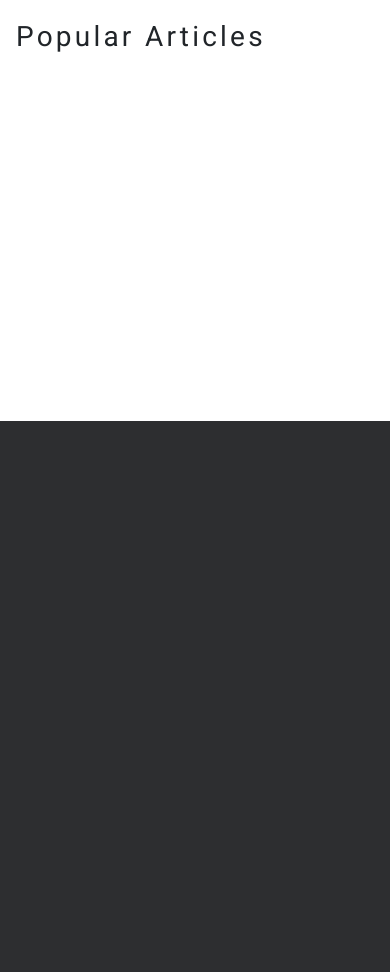
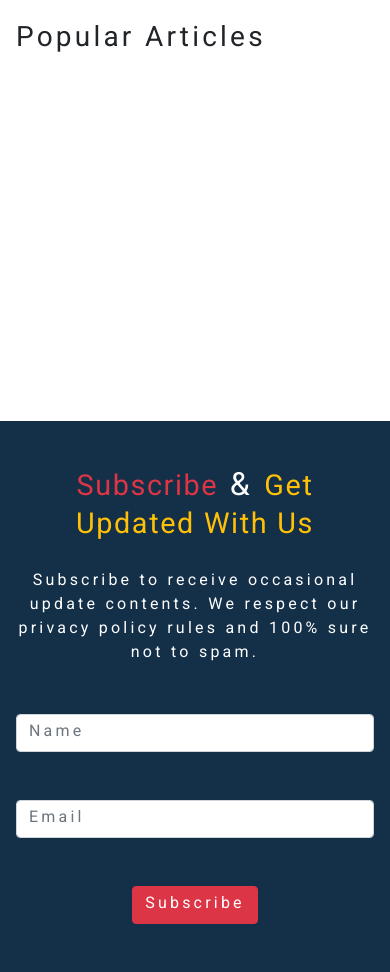
Before and after one commit to 4PHRODIT3/Kawi-Blog, a PHP site: page / in a window 390 px wide. Shown: the part 1594-2566 px from the top of the page. Before the commit the page ends 2015 px from the top, so only its background shows below. Run offline with PHP 8.4, Linux system fonts and the light colour scheme; data that the repository does not hold is empty; some libraries are stand-ins or nearby versions.

Commit message:
Added Newsletter Subscription and Email Validation

```diff
--- a/assets/css/front-panel.css
+++ b/assets/css/front-panel.css
@@ -9,6 +9,7 @@
 :root {
   --dark: #181a1c;
   --dark-50: #2a2e2e;
+  --light: #fff;
 }
 
 .nav {
@@ -275,6 +276,15 @@ span {
   padding: 5px 10px;
 }
 
+.newsletter-subscription-container {
+  min-height: 50vh;
+}
+
+.newsletter-subscription {
+  background: #142f48;
+  color: var(--light);
+}
+
 @media only screen and (max-width: 1200px) {
   .custom-nav {
     display: flex !important;
--- a/core/Controllers/UserController.php
+++ b/core/Controllers/UserController.php
@@ -42,6 +42,9 @@ class UserController
         }
         if ($user_data['password'] != $user_data['confirm-password']) {
             redirect('/user/register', '?error=Passwords Must Be The Same');
+        }
+        if (validateEmail($user_data['email'])) {
+            redirect('/user/login', "?error=Invalid Email Format!");
         }
         $key = randomKeyGen();
         $insert_data = [
--- a/core/helperFunctions.php
+++ b/core/helperFunctions.php
@@ -60,10 +60,14 @@ function includeFiles($files, $file_type)
 function printAlert()
 {
     if (isset($_GET['error'])) {
-        echo "<div class='alert alert-danger' role='alert'>".$_GET['error']."</div>";
+        echo "<div class='alert  alert-danger alert-dismissible fade show' role='alert'>".$_GET['error']."<button type='button' class='close' data-dismiss='alert' aria-label='Close'>
+        <span aria-hidden='true'>&times;</span>
+      </button> </div>";
     }
     if (isset($_GET['success'])) {
-        echo "<div class='alert alert-success' role='alert'>".$_GET['success']."</div>";
+        echo "<div class='alert  alert-success alert-dismissible fade show' role='alert'>".$_GET['success']."<button type='button' class='close' data-dismiss='alert' aria-label='Close'>
+        <span aria-hidden='true'>&times;</span>
+      </button></div>";
     }
 }
 
@@ -199,3 +203,11 @@ function generateDates($today, $count)
     }
     return $dates;
 }
+
+function validateEmail($email)
+{
+    if (filter_var($email, FILTER_VALIDATE_EMAIL)) {
+        return true;
+    }
+    return false;
+}
--- a/routes.php
+++ b/routes.php
@@ -10,9 +10,11 @@ $router->get('user/register', [UserController::class,'register']);
 $router->get("user/logout", [UserController::class,'logoutUser']);
 $router->get('user/verify', [UserController::class,'verifyUser']);
 $router->get('search', [HomeController::class,'searchArticles']);
+$router->get("newsletter/subscribe/verification", [SubscriberController::class,'verifySubscriber']);
 
 $router->post("user/register", [UserController::class,'createUser']);
 $router->post("user/login", [UserController::class,'loginUser']);
+$router->post("newsletter/subscribe", [SubscriberController::class,'subscribe']);
 
 /*
     * Routes for only Super User (Admin)
--- a/view/article_detail.view.php
+++ b/view/article_detail.view.php
@@ -67,6 +67,6 @@ require "./view/template/front-panel.view.php";
 </div>
 
 <?php
-
-require "./view/template/footer.view.php"
+require "./view/template/front-panel-footer.view.php";
+require "./view/template/footer.view.php";
 ?>
--- a/view/frontpanel_search.view.php
+++ b/view/frontpanel_search.view.php
@@ -86,6 +86,6 @@ foreach ($search_results as $key => $value) {
 
 
 <?php
-
-require "./view/template/footer.view.php"
+require "./view/template/front-panel-footer.view.php";
+require "./view/template/footer.view.php";
 ?>
--- a/view/index.view.php
+++ b/view/index.view.php
@@ -30,6 +30,13 @@ $popular_articles = [];
                 </div>
             <?php endforeach ?>
         </div>
+        <?php if (isset($_GET['error'])): ?>
+            <div class="row">
+                <div class="col-12 px-3 px-md-5 pt-4">
+                    <?php printAlert() ?>
+                </div>
+            </div>
+        <?php endif ?>
         <div class="row min-vh-100">
 
             <div class="col-12 col-xl-9 px-3 px-md-5 py-4">
@@ -56,7 +63,7 @@ $popular_articles = [];
                     <?php endforeach ?>
                 </div>
             </div>
-            <div class="col-12 col-xl-3 px-3 px-md-5 py-4">
+            <div class="col-12 col-xl-3 px-3 px-md-5 pl-xl-0 py-4">
                 <h3 class="mb-4">Popular Articles</h3>
                 <div class="row">
                     <?php foreach ($popular_articles as $popular_article): ?>
@@ -84,6 +91,6 @@ $popular_articles = [];
 
 
 <?php
-
+require "./view/template/front-panel-footer.view.php";
 require "./view/template/footer.view.php"
 ?>
--- a/view/template/front-panel-footer.view.php
+++ b/view/template/front-panel-footer.view.php
@@ -1,2 +1,26 @@
 <?php
-// Subscribe to receive occasional update contents.
+
+?>
+<div class="row">
+    <div class="col-12 newsletter-subscription-container p-0">
+        <div class="newsletter-subscription w-100 h-100 d-flex align-items-center justify-content-center">
+            <div class="text-center px-3 px-md-5 py-5 p-xl-0">
+                <h2><span class="text-danger">Subscribe</span> & <span class="text-warning">Get Updated  With Us</span></h2>
+                <p class="my-4">Subscribe to receive occasional update contents. We respect our privacy policy rules and 100% sure not to spam.</p>
+                <form class="mt-5 mx-auto" action="/newsletter/subscribe" method="POST">
+                    <div class="form-row ">
+                        <div class="col-12 col-lg-5 form-group mb-5">
+                            <input type="text" required class="form-control" name="name" placeholder="Name">
+                        </div>
+                        <div class="col-12 col-lg-5 form-group mb-5 ">
+                            <input type="email" required class="form-control" name="email" placeholder="Email">
+                        </div>
+                        <div class="col-12 col-lg-1">
+                            <button class="btn btn-danger">Subscribe</button>
+                        </div>
+                    </div>
+                </form>
+            </div>
+        </div>
+    </div>
+</div>
```
Also changed, not shown: core/Controllers/SubscriberController.php (added, +66 -0 lines), mail_templates.php (+57 -4 lines), view/verified_subscription.view.php (added, +35 -0 lines), view/waiting_verification.view.php (added, +35 -0 lines), 2 other files.
